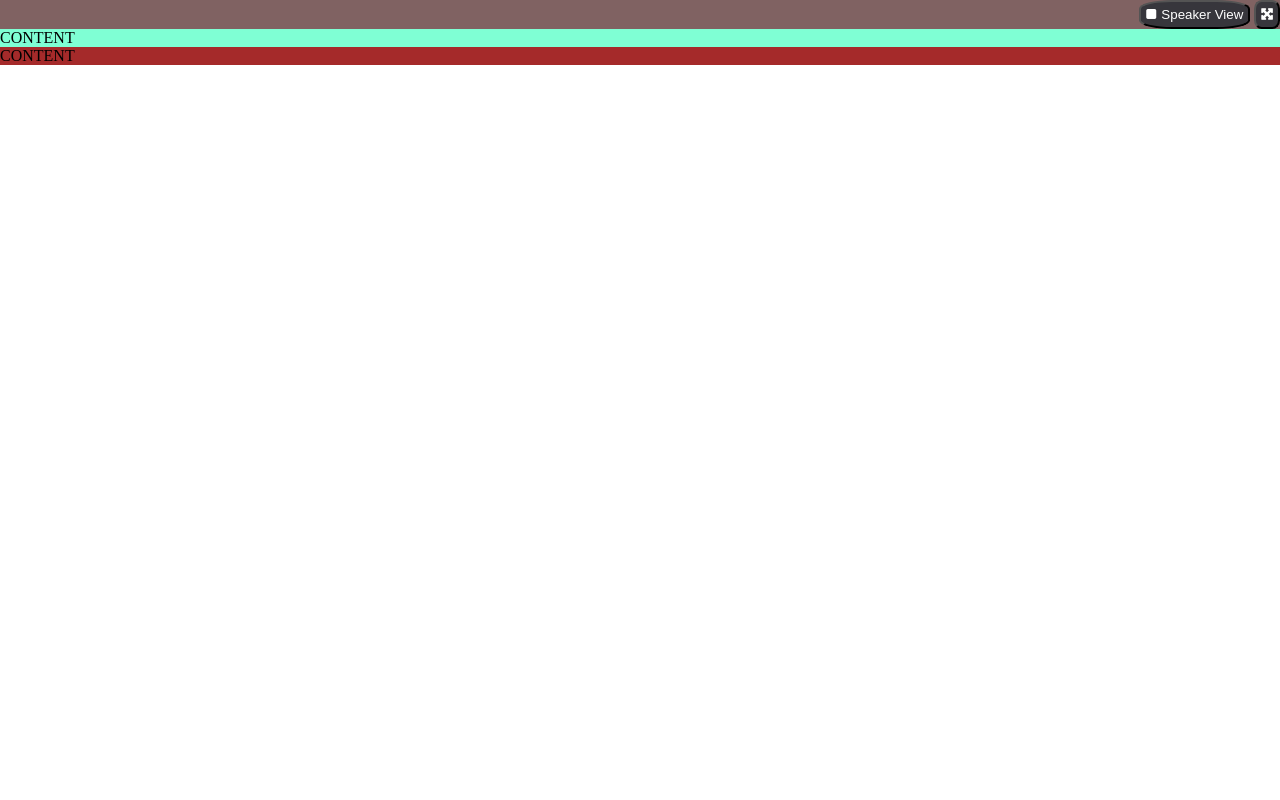
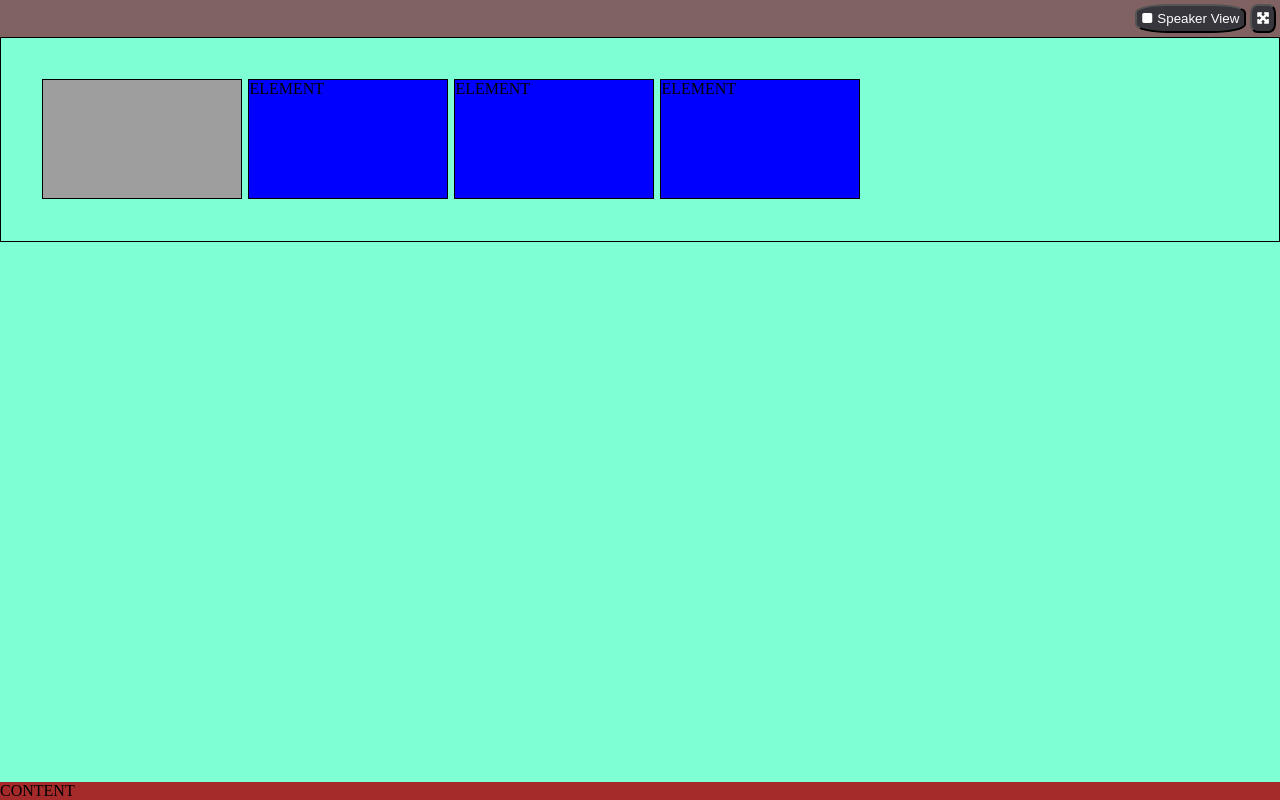
Before and after one commit to Rorins/html-css-zoom, a plain HTML site: page html-css-zoom/index.html in a window 1280 px wide. Drawn offline with Linux system fonts and the light colour scheme; grey boxes are pictures that could not be loaded.

Commit message:
Adding images

```diff
--- a/html-css-zoom/css/main.css
+++ b/html-css-zoom/css/main.css
@@ -15,21 +15,53 @@
 .icon.speaker i {
   margin-right: 5px;
 }
-
-/*Sections*/
+.border {
+  border: 1px solid black;
+}
+/*Body*/
 
 body {
   display: flex;
   flex-direction: column;
+  height: 100vh;
 }
-
+/*Header*/
 header {
   background-color: rgb(128, 98, 98);
   text-align: right;
+  padding: 4px;
 }
+
+/*Main*/
 main {
   background-color: aquamarine;
+  flex-grow: 1;
 }
+
+.video-calls {
+  display: flex;
+  list-style: none;
+  padding: 3%;
+}
+
+.video-calls li {
+  margin: 3px;
+  background-color: blue;
+  width: 200px;
+  height: 120px;
+}
+
+.user {
+  width: 100%;
+  height: 100%;
+}
+
+.user img {
+  width: 100%;
+  height: 100%;
+  object-fit: cover;
+}
+/*Footer*/
 footer {
   background-color: brown;
 }
--- a/html-css-zoom/index.html
+++ b/html-css-zoom/index.html
@@ -23,7 +23,22 @@
       <button class="icon"><i class="fas fa-expand-arrows-alt"></i></button>
     </header>
     <!--Zoom main-->
-    <main>CONTENT</main>
+    <main>
+      <!--Video calls-->
+      <ul class="video-calls border">
+        <li>
+          <div class="user border">
+            <img
+              src="https://i.picsum.photos/id/231/350/350.jpg?hmac=L5s7OxbxwBj74dYNWEqILZQzPhRWlxx6Pkfft47V4MM"
+              alt=""
+            />
+          </div>
+        </li>
+        <li><div class="user border">ELEMENT</div></li>
+        <li><div class="user border">ELEMENT</div></li>
+        <li><div class="user border">ELEMENT</div></li>
+      </ul>
+    </main>
     <!--Zoom footer-->
     <footer>CONTENT</footer>
   </body>
```
